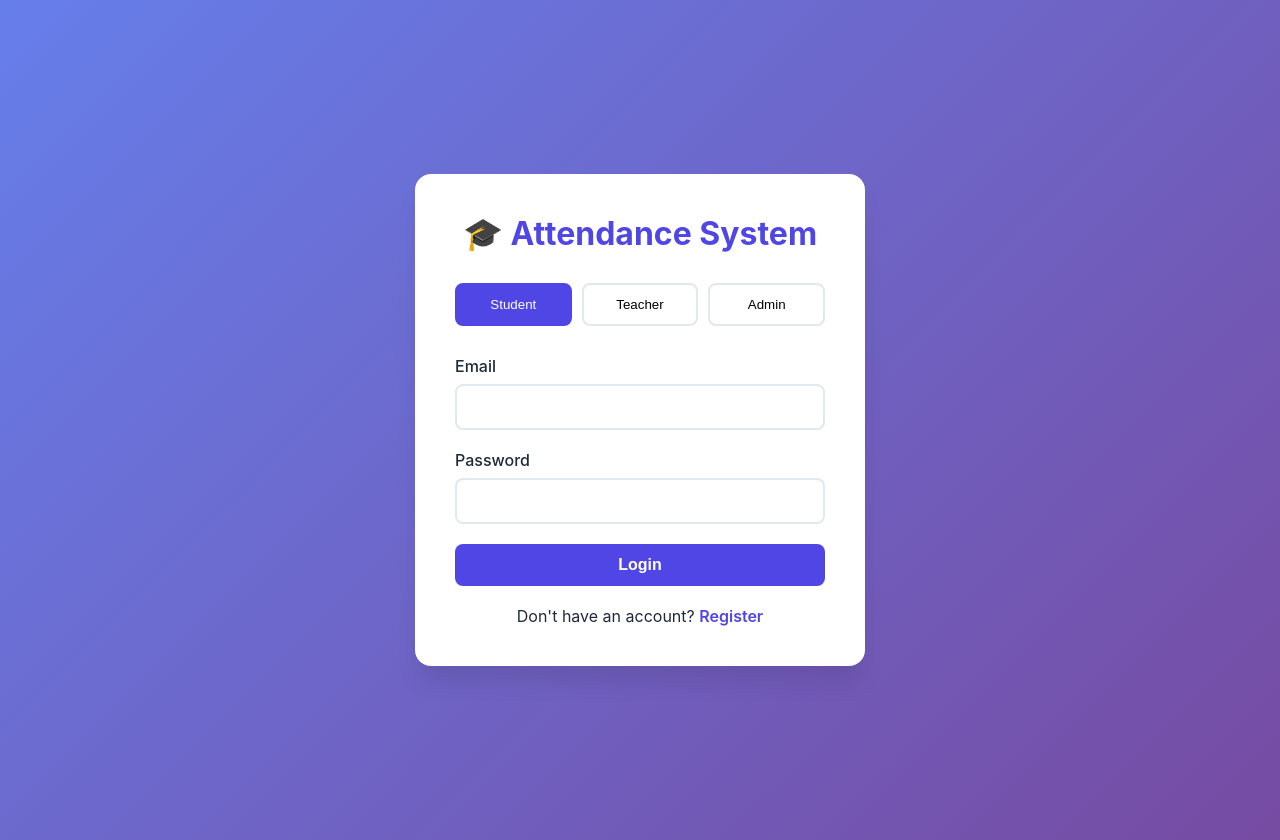
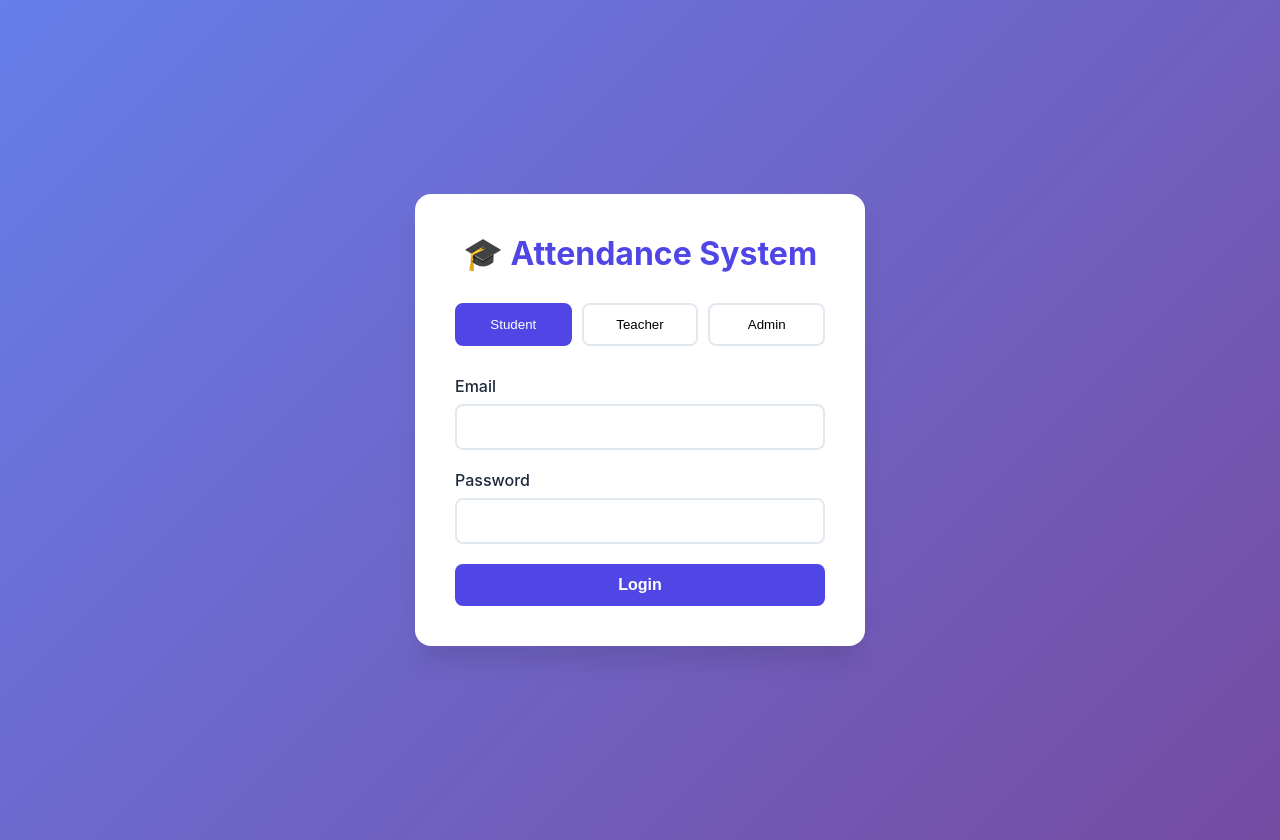
Before and after one commit to Ishwarikamble2004/SE, a website: page public/index.html in a window 1280 px wide. Drawn offline with nearby package versions, Linux system fonts and the light colour scheme.

Commit message:
Update index.html UI

```diff
--- a/public/index.html
+++ b/public/index.html
@@ -27,7 +27,6 @@
                     </div>
                     <button type="submit" class="btn btn-primary">Login</button>
                 </form>
-                <p class="register-link">Don't have an account? <a href="#" id="showRegister">Register</a></p>
             </div>
 
             <div class="register-card" id="registerCard" style="display: none;">
```
